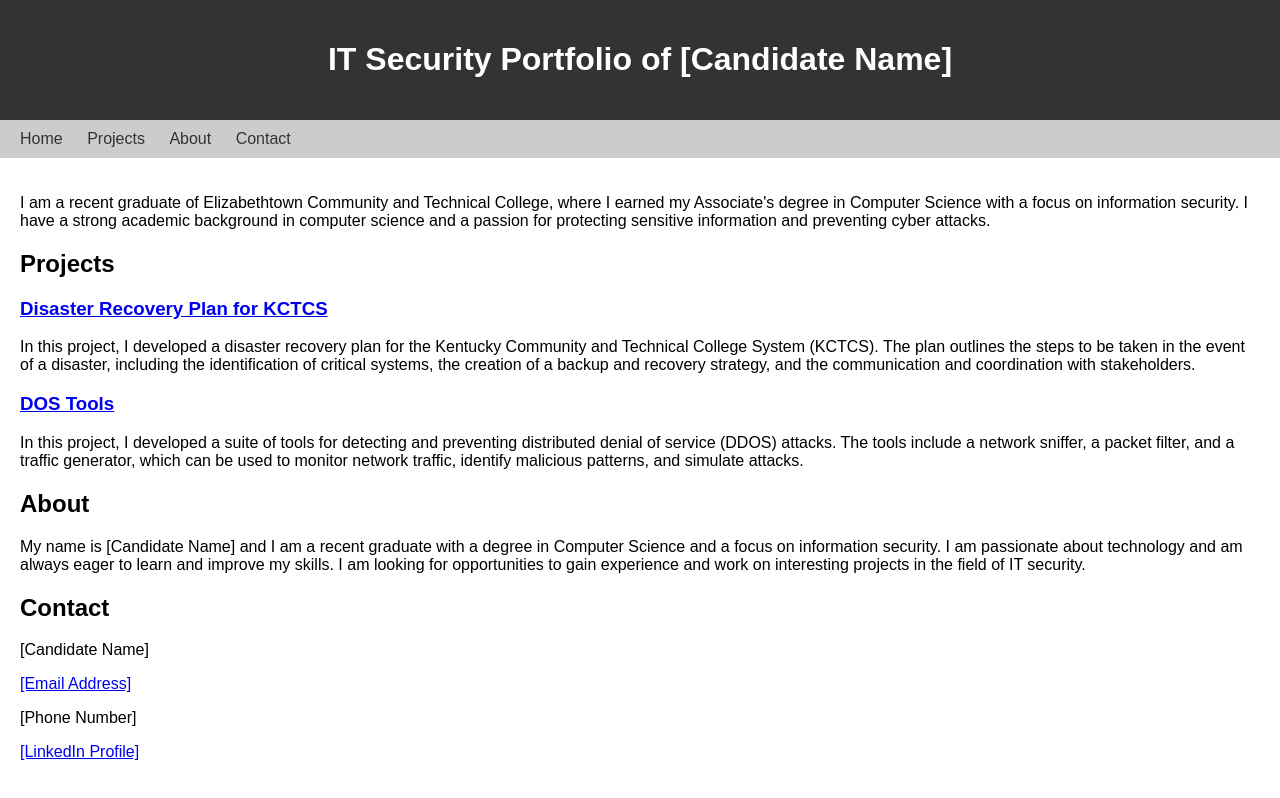
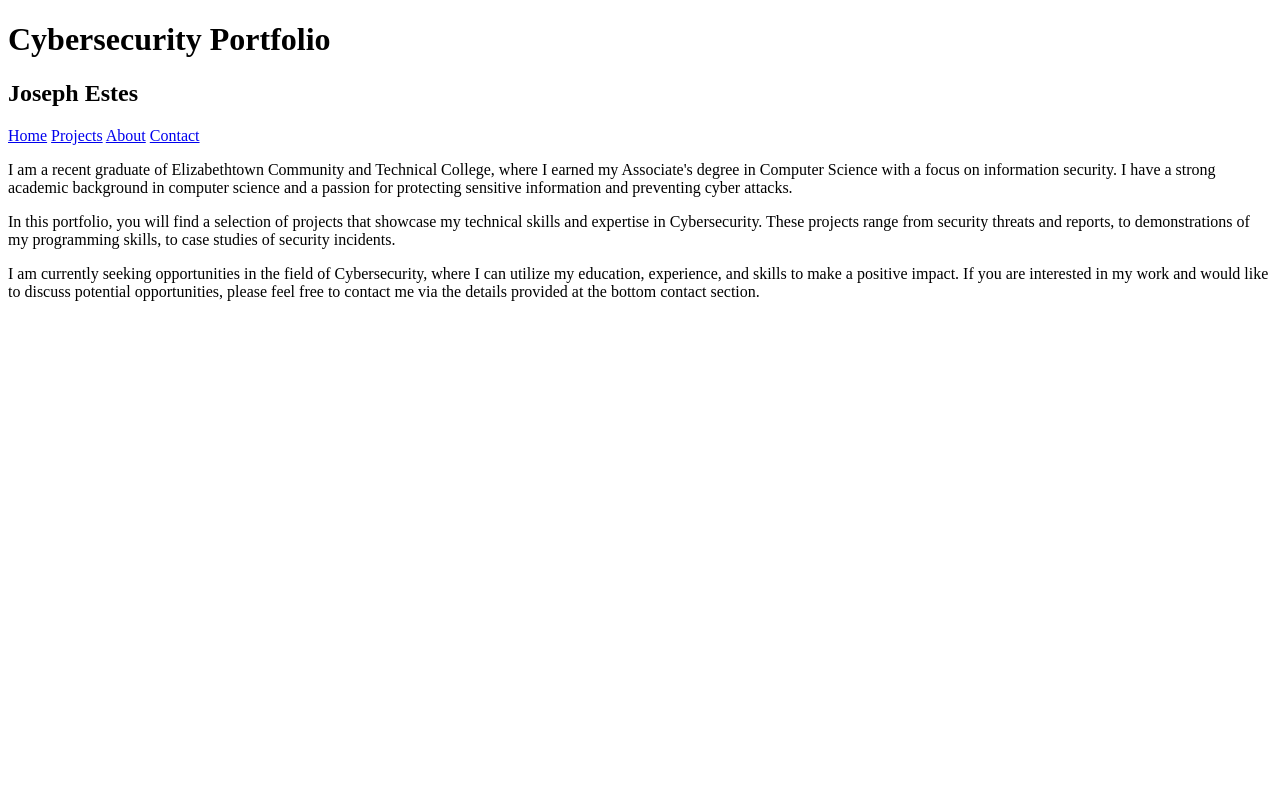
Before and after one commit to JosephEstes/JosephEstes.github.io, a plain HTML site: page index5.html in a window 1280 px wide. Drawn offline with Linux system fonts and the light colour scheme.

Commit message:
Update index5.html

```diff
--- a/index5.html
+++ b/index5.html
@@ -1,119 +1,37 @@
-<!doctype html>
+<!DOCTYPE html>
 <html>
-
   <head>
-  <title>IT Security Portfolio of [Candidate Name]</title>
-
+    <title>Cybersecurity Portfolio of Joseph Estes</title>
     <style>
-    /* Add your CSS styles here */
-    body {
-      margin: 0;
-      padding: 0;
-      font-family: sans-serif;
-    }
-
-    header {
-      background-color: #333;
-      color: #fff;
-      padding: 20px;
-      text-align: center;
-    }
-
-    main {
-      padding: 20px;
-    }
-
-    nav {
-      background-color: #ccc;
-      padding: 10px;
-    }
-
-    nav a {
-      color: #333;
-      text-decoration: none;
-      padding: 10px;
-    }
-
-    nav a:hover {
-      background-color: #333;
-      color: #fff;
-    }
-
-    .portfolio-item {
-      margin-bottom: 20px;
-    }
-
-    .portfolio-item img {
-      width: 100%;
-    }
-
-    .portfolio-item h3 {
-      margin: 0;
-    }
-
-    .portfolio-item p {
-      margin: 0;
-      font-style: italic;
-      color: #777;
-    }
-
-    .contact-form {
-      margin-top: 20px;
-    }
-
-    .contact-form input,
-    .contact-form textarea {
-      display: block;
-      margin-bottom: 10px;
-      width: 100%;
-    }
+      /* styles go here */
     </style>
   </head>
-
   <body>
     <header>
-    <h1>IT Security Portfolio of [Candidate Name]</h1>
+      <h1>Cybersecurity Portfolio</h1>
+      <h2>Joseph Estes</h2>
     </header>
-
     <nav>
       <a href="#home">Home</a>
       <a href="#projects">Projects</a>
       <a href="#about">About</a>
       <a href="#contact">Contact</a>
     </nav>
-
     <main>
       <section id="home">
         <p>I am a recent graduate of Elizabethtown Community and Technical College, where I earned my Associate's degree in Computer Science with a focus on information security. I have a strong academic background in computer science and a passion for protecting sensitive information and preventing cyber attacks.</p>
+        <p>In this portfolio, you will find a selection of projects that showcase my technical skills and expertise in Cybersecurity. These projects range from security threats and reports, to demonstrations of my programming skills, to case studies of security incidents.</p>
+        <p>I am currently seeking opportunities in the field of Cybersecurity, where I can utilize my education, experience, and skills to make a positive impact. If you are interested in my work and would like to discuss potential opportunities, please feel free to contact me via the details provided at the bottom contact section.</p>
       </section>
-
       <section id="projects">
-      <h2>Projects</h2>
-      <div class="project">
-        <h3 class="project-title"><a href="[GitHub Repo URL]">Disaster Recovery Plan for KCTCS</a></h3>
-        <p class="project-description">In this project, I developed a disaster recovery plan for the Kentucky Community and Technical College System (KCTCS). The plan outlines the steps to be taken in the event of a disaster, including the identification of critical systems, the creation of a backup and recovery strategy, and the communication and coordination with stakeholders.</p>
-      </div>
-      <div class="project">
-        <h3 class="project-title"><a href="[GitHub Repo URL]">DOS Tools</a></h3>
-        <p class="project-description">In this project, I developed a suite of tools for detecting and preventing distributed denial of service (DDOS) attacks. The tools include a network sniffer, a packet filter, and a traffic generator, which can be used to monitor network traffic, identify malicious patterns, and simulate attacks.</p>
-      </div>
-
-      <!-- Add more project items here -->
+        <!-- project details go here -->
       </section>
-
       <section id="about">
-      <h2>About</h2>
-      <p>My name is [Candidate Name] and I am a recent graduate with a degree in Computer Science and a focus on information security. I am passionate about technology and am always eager to learn and improve my skills. I am looking for opportunities to gain experience and work on interesting projects in the field of IT security.</p>
+        <!-- about information goes here -->
       </section>
-
       <section id="contact">
-      <h2>Contact</h2>
-      <div class="contact-info">
-        <p>[Candidate Name]</p>
-        <p><a href="mailto:[Email Address]">[Email Address]</a></p>
-        <p>[Phone Number]</p>
-        <p><a href="[LinkedIn Profile]">[LinkedIn Profile]</a></p>
-      </div>
+        <!-- contact information goes here -->
       </section>
     </main>
   </body>
+</html>
```
Lines whose indentation alone changed are shown as unchanged.
